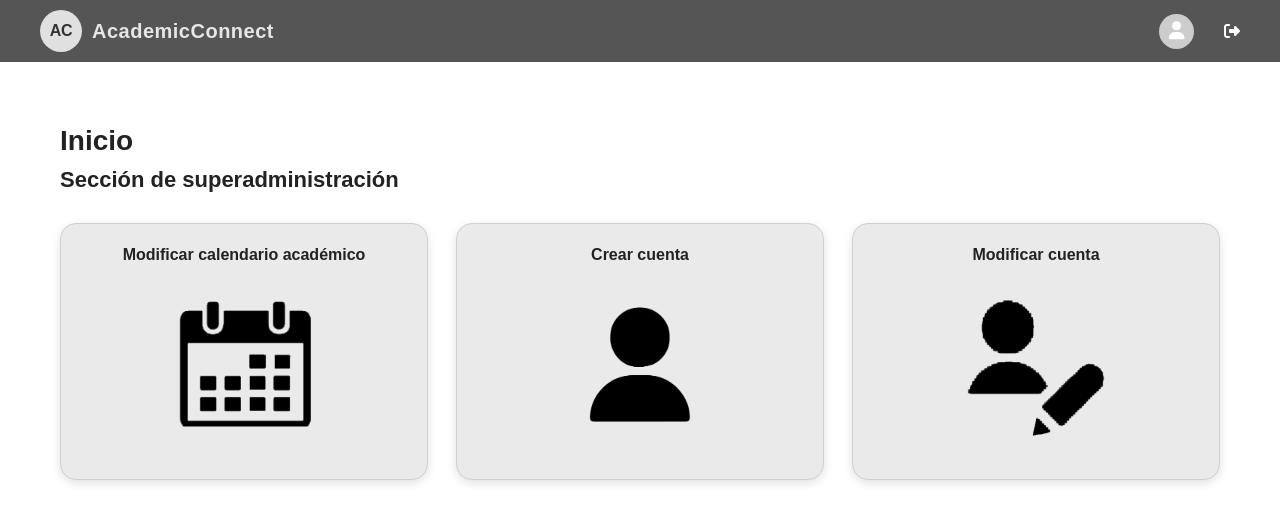
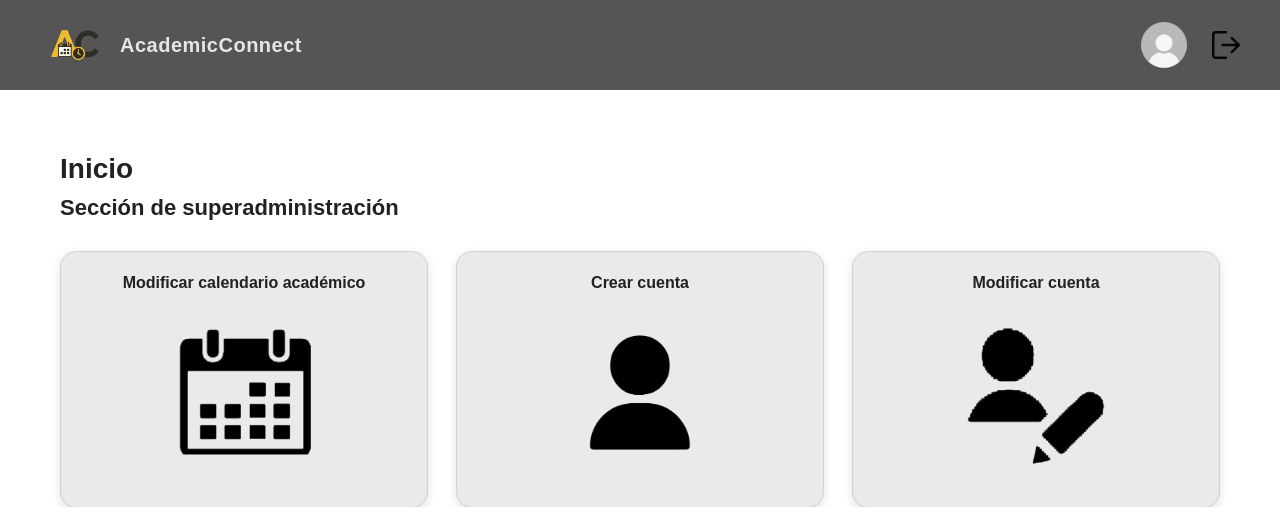
Before and after one commit to Ddeclet/Software_project, a Flask app: page /superadmin in a window 1280 px wide. Shown: the top 507 px of the page. Run offline with Flask 3, Linux system fonts and the light colour scheme; the visitor is signed in with stand-in values (Sample User, id 1); some libraries are stand-ins or nearby versions.

Commit message:
Detalles del home page de superadmin

```diff
--- a/static/css/style.css
+++ b/static/css/style.css
@@ -606,3 +606,35 @@ footer {
   margin-top: 15px;
   margin-bottom: 10px;
 }
+/* Logo superior izquierdo (superadmin) */
+.logo img,
+.logo-ac {
+  width: 70px;           /* tamaño ideal */
+  height: 70px;
+  object-fit: contain;   /* evita deformar */
+  display: block;
+}
+nav .profile-container {
+  width: 60px;
+  height: 60px;
+  border-radius: 50%;
+  overflow: hidden;
+  display: flex;
+  align-items: center;
+  justify-content: center;
+}
+nav .profile-img {
+  width: 100%;
+  height: 100%;
+  object-fit: cover;
+  display: block;
+  border-radius: 50%;
+}
+/* ===== Ícono de logout ===== */
+.logout-icon {
+  width: 28px;
+  height: 28px;
+  object-fit: contain;
+  margin-left: -12px;
+  margin-top: 4px;
+}
--- a/templates/superadmin_home.html
+++ b/templates/superadmin_home.html
@@ -13,14 +13,20 @@
   <!-- Barra superior principal -->
   <header>
     <div class="logo">
-      <!-- “AC” en círculo como en la maqueta -->
-      <div class="ac-badge">AC</div>
+      <img src="{{ url_for('static', filename='images/logoAC.png') }}" alt="Logo AcademicConnect" class="logo-ac">
       <h1 class="brand-title">AcademicConnect</h1>
     </div>
+
     <nav>
-      <div class="profile-icon"><i class="fa-solid fa-user"></i></div>
-      <i class="fa-solid fa-right-from-bracket"></i>
+      <div class="profile-container">
+        <img src="{{ url_for('static', filename='images/perfil.png') }}" alt="Perfil" class="profile-img">
+      </div>
+
+      <a href="{{ url_for('login') }}">
+        <img src="{{ url_for('static', filename='images/logout.png') }}" alt="Logout" class="logout-icon">
+      </a>
     </nav>
+
   </header>
 
   <!-- Contenido -->
```
Also changed, not shown: static/images/logoAC.png (added), static/images/logout.png (added), static/images/perfil.png (added), 1 other file.
